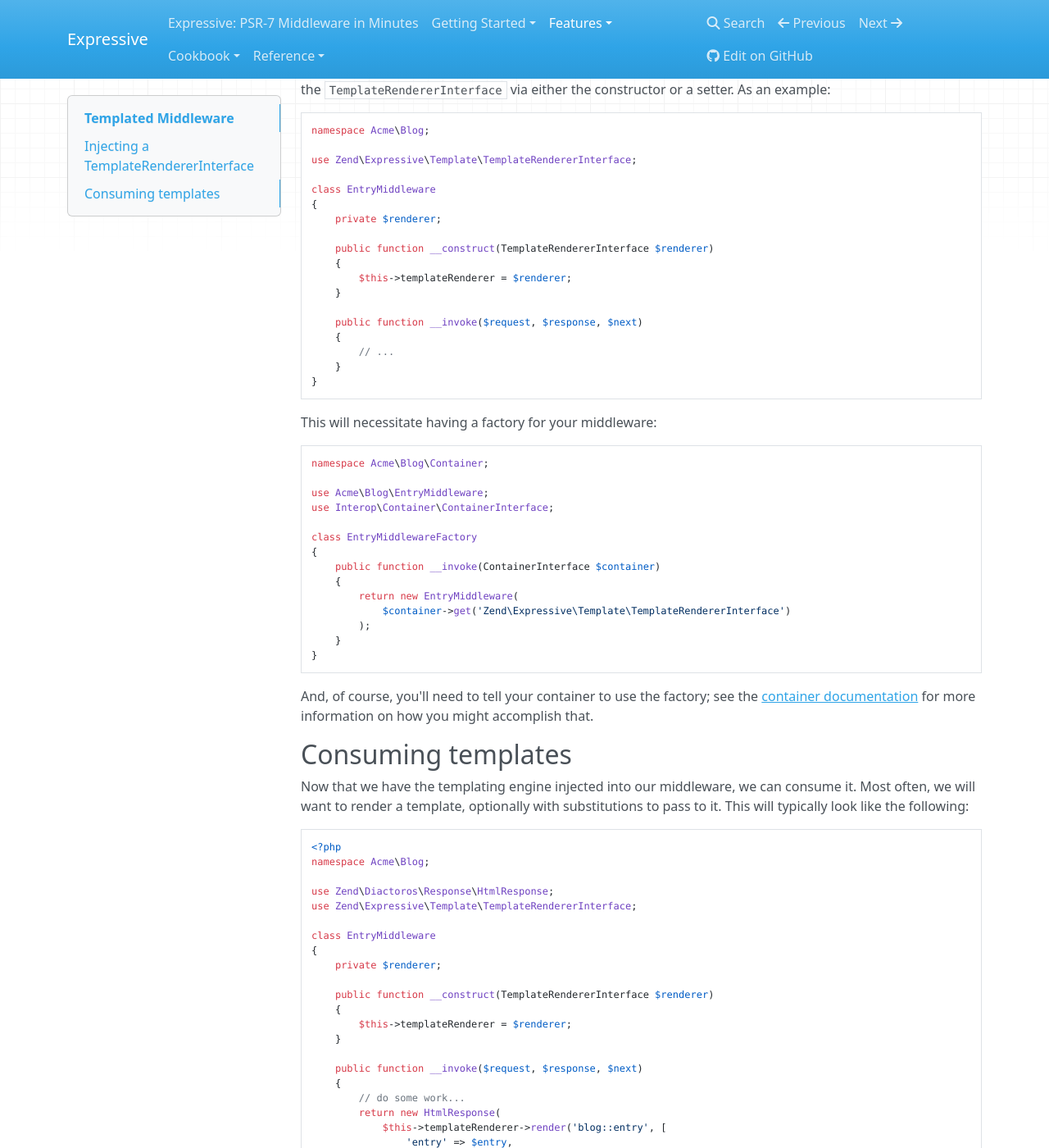
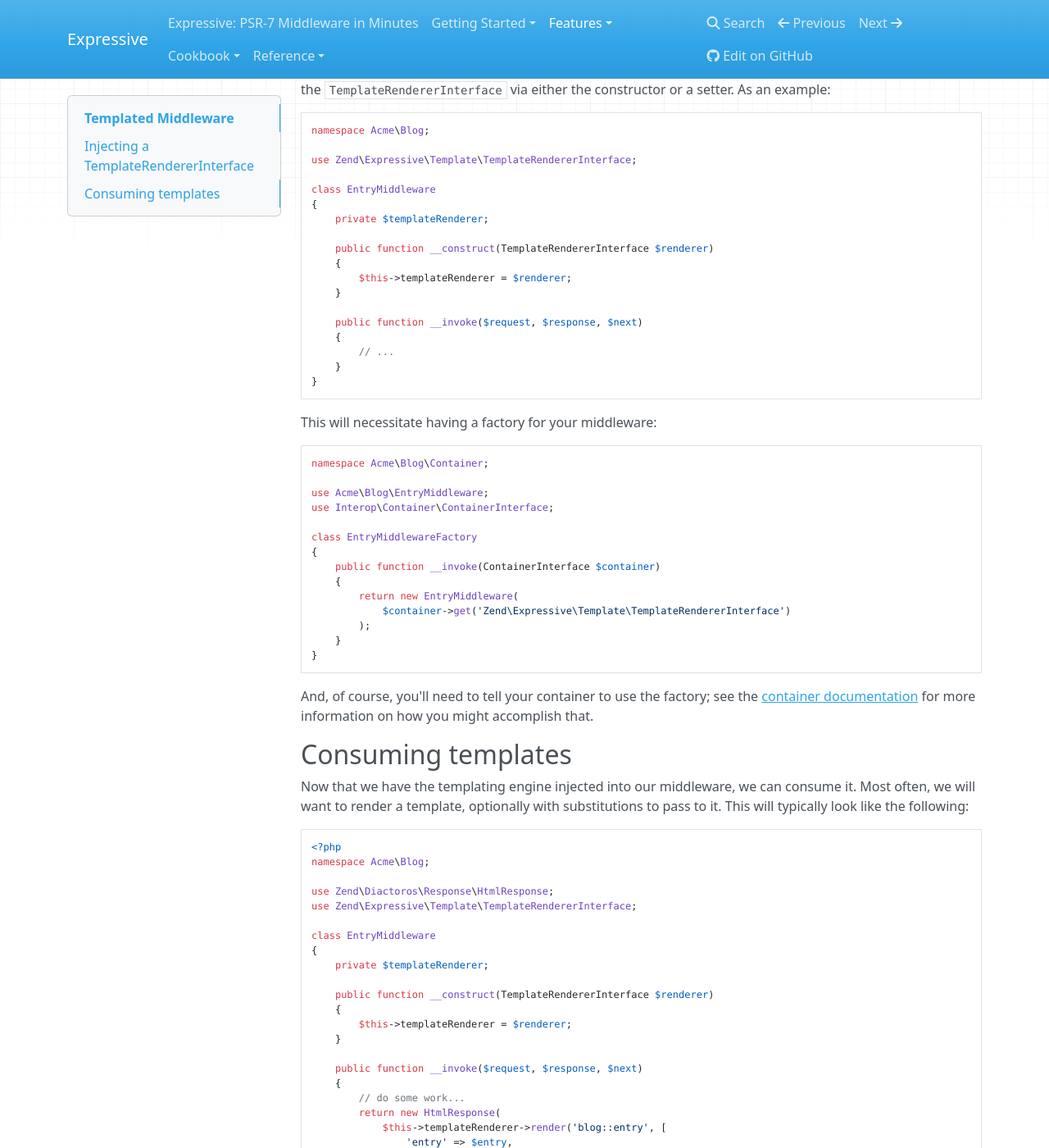
Before and after one commit to zendframework/zend-expressive, an MkDocs documentation site: the page built from doc/book/features/template/middleware.md, in a window 1280 px wide and 1400 px high, scrolled down 300 px. Shown: the whole window at 82% size. Built offline with MkDocs 1.6.1, drawn with Linux system fonts in a browser that asks for light colours; nearby versions of some CDN libraries; old or Windows-style settings are respelled for this version of MkDocs.

Commit message:
fix templated middleware docs

```diff
--- a/doc/book/features/template/middleware.md
+++ b/doc/book/features/template/middleware.md
@@ -22,7 +22,7 @@ use Zend\Expressive\Template\TemplateRendererInterface;
 
 class EntryMiddleware
 {
-    private $renderer;
+    private $templateRenderer;
 
     public function __construct(TemplateRendererInterface $renderer)
     {
@@ -74,7 +74,7 @@ use Zend\Expressive\Template\TemplateRendererInterface;
 
 class EntryMiddleware
 {
-    private $renderer;
+    private $templateRenderer;
 
     public function __construct(TemplateRendererInterface $renderer)
     {
```
